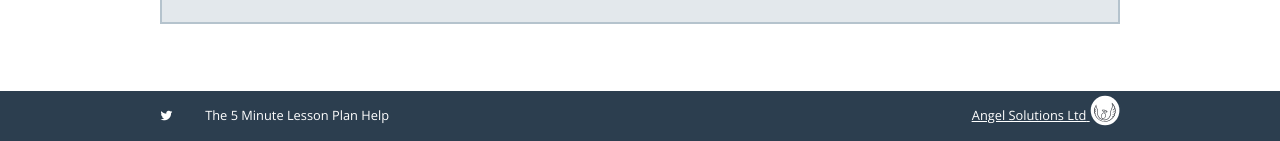
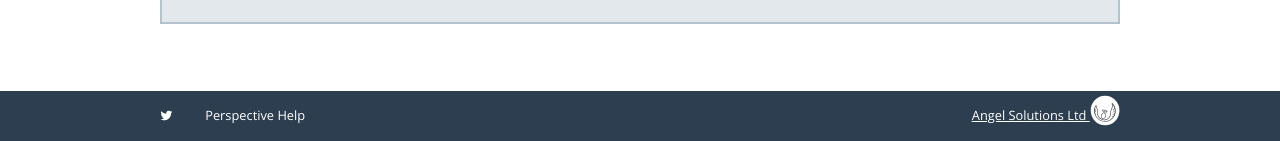
Before and after one commit to angelsolutions/5minutelessonplan, a Jekyll site: the page built from observations.md, in a window 1280 px wide and 900 px high, scrolled down 4192 px. Shown: the part 756-897 px from the top of the window. Built offline with Jekyll 4.4.1, drawn with Linux system fonts in a browser that asks for light colours; nearby versions of some CDN libraries; comment, search, counter and statistics services are not loaded.

Commit message:
Added page.psp-test layout functionality

```diff
--- a/_includes/footer.html
+++ b/_includes/footer.html
@@ -6,7 +6,11 @@
                     <a class="page-footer__link" href="http://twitter.com/PerspectiveLite" target="_blank" title="Follow on Twitter">
                         <span class="entypo--twitter"></span>
                     </a>
+                    {% if page.psp-test == null %}
                      The 5 Minute Lesson Plan Help
+                     {% else %}
+                     Perspective Help
+                     {% endif %}
                 </p>
             </div><!--
         --><div class="grid__item one-quarter below-desk-one-whole">
```
